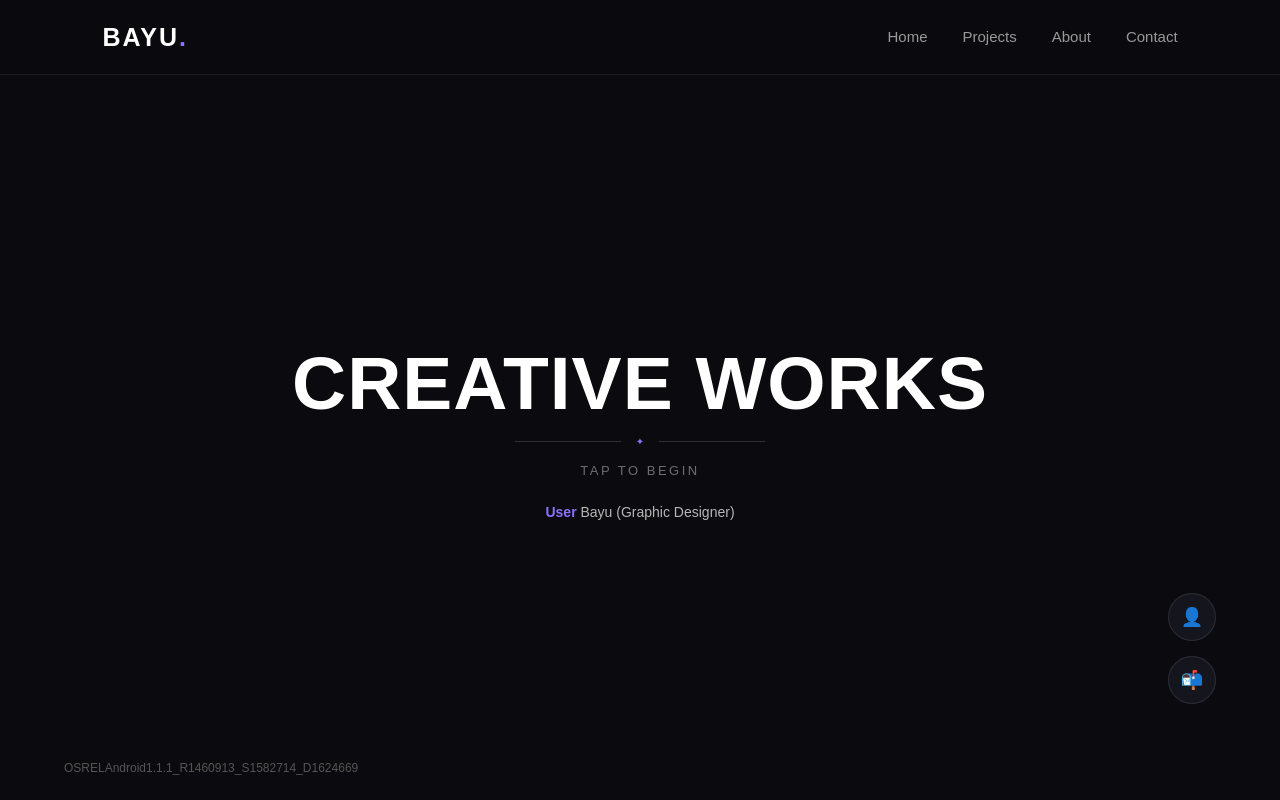
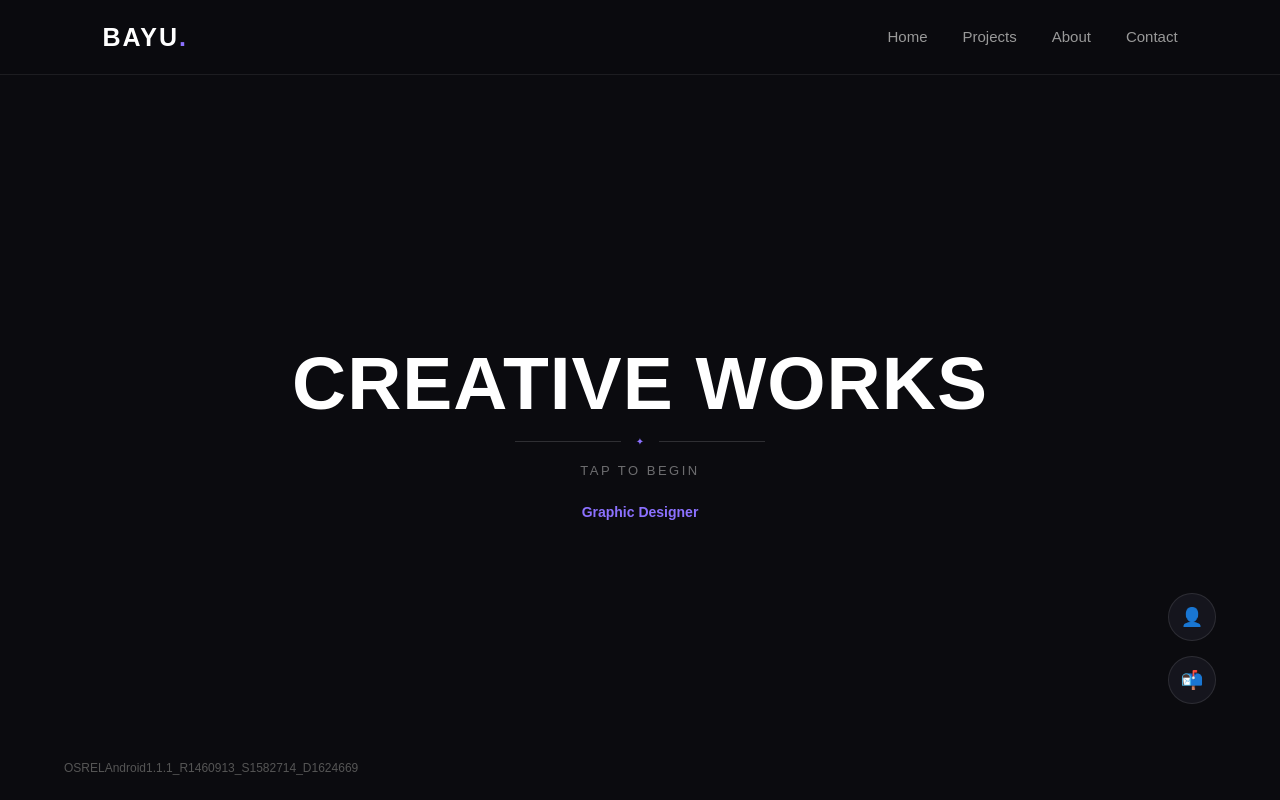
Before and after one commit to kiwitz-ion/Portofolio, a plain HTML site: page index.html in a window 1280 px wide. Shown: the top 800 px of the page. Drawn offline with nearby package versions, Linux system fonts and the light colour scheme.

Commit message:
Update index.html

```diff
--- a/index.html
+++ b/index.html
@@ -634,7 +634,7 @@
             <a href="#profile" class="tap-begin-btn">TAP TO BEGIN</a>
 
             <div class="user-tag">
-                <span class="user-label">User</span> Bayu (Graphic Designer)
+                <span class="user-label">Graphic Designer
             </div>
         </div>
 
```
